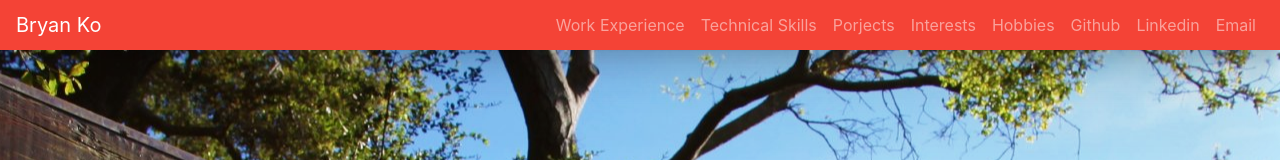
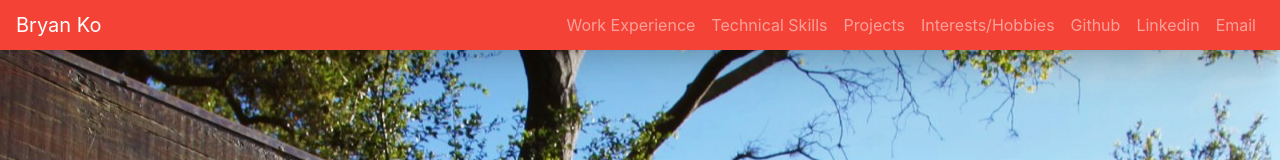
Before and after one commit to BryanKo/bryanko.github.io, a React (Create React App) app: page / in a window 1280 px wide. Shown: the top 160 px of the page. Built offline with nearby package versions, Linux system fonts and the light colour scheme.

Commit message:
hacked up functional navbar with scrolling effect

```diff
--- a/package.json
+++ b/package.json
@@ -17,6 +17,7 @@
     "react-dom": "^16.12.0",
     "react-floating-action-button": "^1.0.5",
     "react-scripts": "3.3.0",
+    "react-scroll": "^1.7.16",
     "react-scroll-parallax": "^2.3.1",
     "react-vertical-timeline-component": "^2.5.0"
   },
--- a/src/App.js
+++ b/src/App.js
@@ -16,14 +16,61 @@ import TechSkill from './components/TechSkill/TechSkill';
 import HobbyDesc from './components/HobbyDesc/HobbyDesc';
 import Footer from './components/Footer/Footer';
 
-import { Navbar, Nav, NavDropdown, Form, FormControl, Button } from 'react-bootstrap';
+import { Navbar, Nav } from 'react-bootstrap';
 
-function App() {
+class App extends React.Component {
+  constructor(props) {
+    super(props);
+    this.me = React.createRef();
+    this.work = React.createRef();
+    this.skill = React.createRef();
+    this.project = React.createRef();
+    this.interestHobbies = React.createRef()
+  }
+  render() {
     return (
       <div className="app">
         <div>
           <ParallaxProvider>
-          <Navs />
+            {/* <Navs /> */}
+            <div>
+              <Navbar className="nav-color" variant="dark" fixed="top" expand="lg">
+                <Navbar.Brand onClick={() => {
+                  this.me.current.scrollIntoView({ behavior: 'smooth' });
+                }}>
+                  Bryan Ko
+                </Navbar.Brand>
+                <Navbar.Toggle aria-controls="basic-navbar-nav" />
+                <Navbar.Collapse className="nav-content-color" id="basic-navbar-nav">
+                  <Nav className="ml-auto nav-content-color">
+                    <Nav.Link onClick={() => {
+                      this.work.current.scrollIntoView({ behavior: 'smooth' });
+                    }}>
+                      Work Experience
+                  </Nav.Link>
+                    <Nav.Link onClick={() => {
+                      this.skill.current.scrollIntoView({ behavior: 'smooth' });
+                    }}>
+                      Technical Skills
+                  </Nav.Link>
+                    <Nav.Link onClick={() => {
+                      this.project.current.scrollIntoView({ behavior: 'smooth' });
+                    }}>
+                      Projects
+                  </Nav.Link>
+                    <Nav.Link onClick={() => {
+                      this.interestHobbies.current.scrollIntoView({ behavior: 'smooth' });
+                    }}>
+                      Interests/Hobbies
+                  </Nav.Link>
+                    <Nav.Link href="https://github.com/BryanKo">Github</Nav.Link>
+                    <Nav.Link href="https://www.linkedin.com/in/bryan-ko/">Linkedin</Nav.Link>
+                    <Nav.Link href="mailto:bryankko1@gmail.com">Email</Nav.Link>
+                  </Nav>
+                </Navbar.Collapse>
+              </Navbar>
+            </div>
+            <div ref={this.me} />
             <IntroBanner
               min={'-30%'}
               max={'0%'}
@@ -41,9 +88,13 @@ function App() {
                 </Row>
               </Container>
             </div>
+            <div ref={this.work} />
             <WorkExp />
+            <div ref={this.skill} />
             <TechSkill />
+            <div ref={this.project} />
             <ProjectExp />
+            <div ref={this.interestHobbies} />
             <HobbyDesc />
             <Footer />
           </ParallaxProvider>
@@ -52,5 +103,6 @@ function App() {
 
     );
   }
+}
 
 export default App;
--- a/src/components/Nav/Nav.js
+++ b/src/components/Nav/Nav.js
@@ -3,7 +3,7 @@ import './Nav.css';
 
 import { Menu } from '@material-ui/icons';
 // import { Navbar, Nav } from 'react-bootstrap';
-
+import { Link } from 'react-scroll';
 import { Navbar, Nav } from 'react-bootstrap';
 
 
@@ -14,14 +14,23 @@ const Navs = () => (
       <Navbar.Toggle aria-controls="basic-navbar-nav" />
       <Navbar.Collapse className="nav-content-color" id="basic-navbar-nav">
         <Nav className="ml-auto nav-content-color">
-          <Nav.Link>Work Experience</Nav.Link>
-          <Nav.Link>Technical Skills</Nav.Link>
-          <Nav.Link>Porjects</Nav.Link>
-          <Nav.Link>Interests</Nav.Link>
-          <Nav.Link>Hobbies</Nav.Link>
-          <Nav.Link>Github</Nav.Link>
-          <Nav.Link>Linkedin</Nav.Link>
-          <Nav.Link>Email</Nav.Link>
+          <Nav.Link>
+            <Link
+              to="work"
+              spy={true}
+              smooth={true}
+              duration={500}
+            >
+              Work Experience
+          </Link>
+          </Nav.Link>
+          <Nav.Link href="#skill">Technical Skills</Nav.Link>
+          <Nav.Link href="#project">Porjects</Nav.Link>
+          <Nav.Link href="#interest">Interests</Nav.Link>
+          <Nav.Link href="#hobbies">Hobbies</Nav.Link>
+          <Nav.Link href="https://github.com/BryanKo">Github</Nav.Link>
+          <Nav.Link href="https://www.linkedin.com/in/bryan-ko/">Linkedin</Nav.Link>
+          <Nav.Link href="mailto:bryankko1@gmail.com">Email</Nav.Link>
         </Nav>
       </Navbar.Collapse>
     </Navbar>
```
Also changed, not shown: 1 other file (tests, documents, lock files or other folders). Lines whose indentation alone changed are shown as unchanged.
